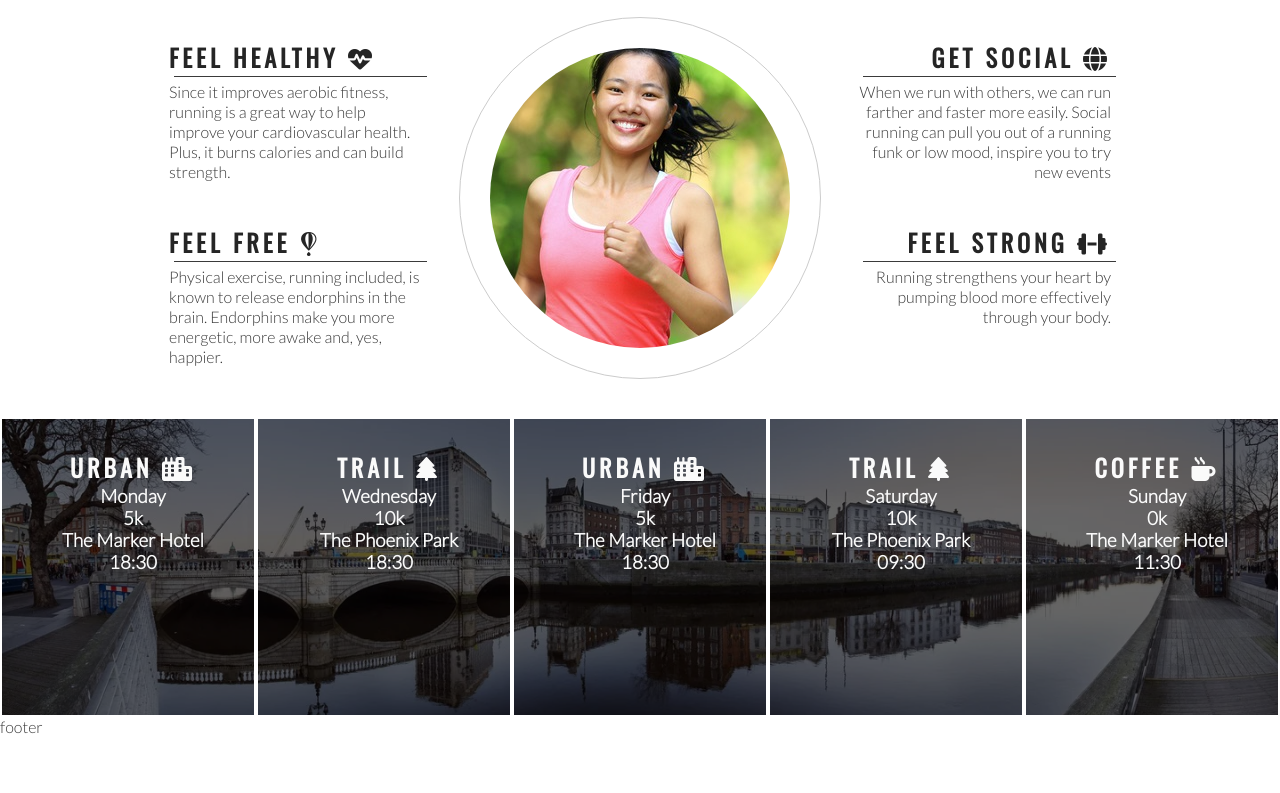
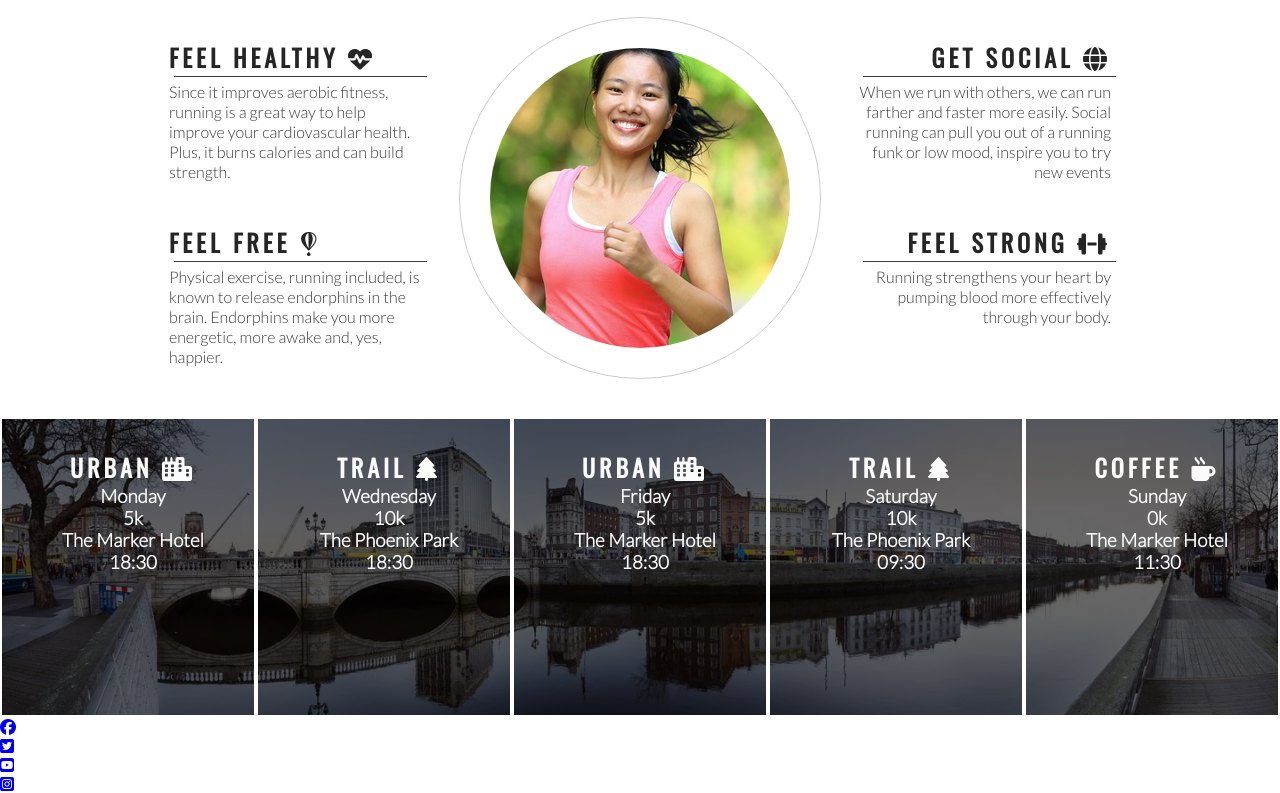
Before and after one commit to dannymac90/Love-running, a plain HTML site: page index.html in a window 1280 px wide. Shown: the part 764-1557 px from the top of the page. Before the commit the page ends 1500 px from the top, so only its background shows below. Drawn offline with nearby package versions, Linux system fonts and the light colour scheme.

Commit message:
Add social media icons to footer

```diff
--- a/index.html
+++ b/index.html
@@ -113,7 +113,24 @@
 
     </section>
     <footer>
-        footer
+        <ul>
+            <li>
+                <a href="https://facebook.com" target="_blank" rel="noopener"
+                aria-label="Visit our Facebook page (opens in a new tab)"><i class="fa-brands fa-facebook"></i></a>
+            </li>
+            <li>
+                <a href="https://twitter.com" target="_blank" rel="noopener"
+                aria-label="Visit our Twitter page (opens in a new tab)"><i class="fa-brands fa-twitter-square"></i></a>
+            </li>
+            <li>
+                <a href="https://youtube.com" target="_blank" rel="noopener"
+                aria-label="Visit our YouTube page (opens in a new tab)"><i class="fa-brands fa-youtube-square"></i></a>
+            </li>
+            <li>
+                <a href="https://instagram.com" target="_blank" rel="noopener"
+                aria-label="Visit our instagram page (opens in a new tab)"><i class="fa-brands fa-instagram-square"></i></a>
+            </li>
+        </ul>
     </footer>
     <script src="https://kit.fontawesome.com/42876a726a.js" crossorigin="anonymous"></script>
 </body>
```
